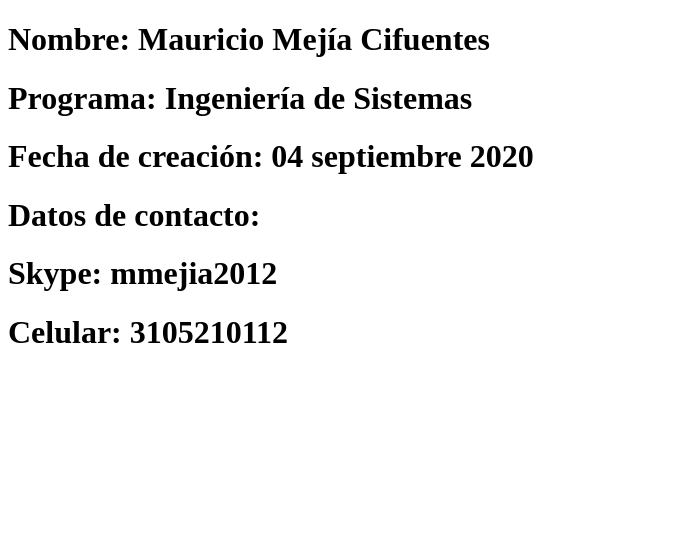
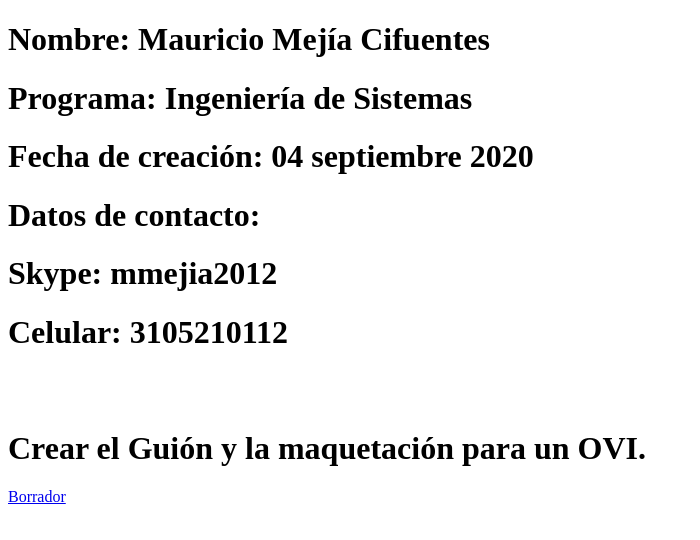
Before and after one commit to mmejia2012/DSWMauricioMejia, a plain HTML site: page index.html in a window 1280 px wide. Shown: the whole page, without its empty margins (0-700 px from the left). Drawn offline with Linux system fonts and the light colour scheme.

Commit message:
V3
Enlase a la página planing.html

```diff
--- a/index.html
+++ b/index.html
@@ -12,5 +12,9 @@
 	<h1>Datos de contacto:</h1>
 	<h1>Skype: mmejia2012</h1>
 	<h1>Celular: 3105210112</h1>
+	<br><br>
+	<h1>Crear el Guión y la maquetación para un OVI.</h1>
+	<a href="planing.html">Borrador</a>
+
 </body>
 </html>
```
